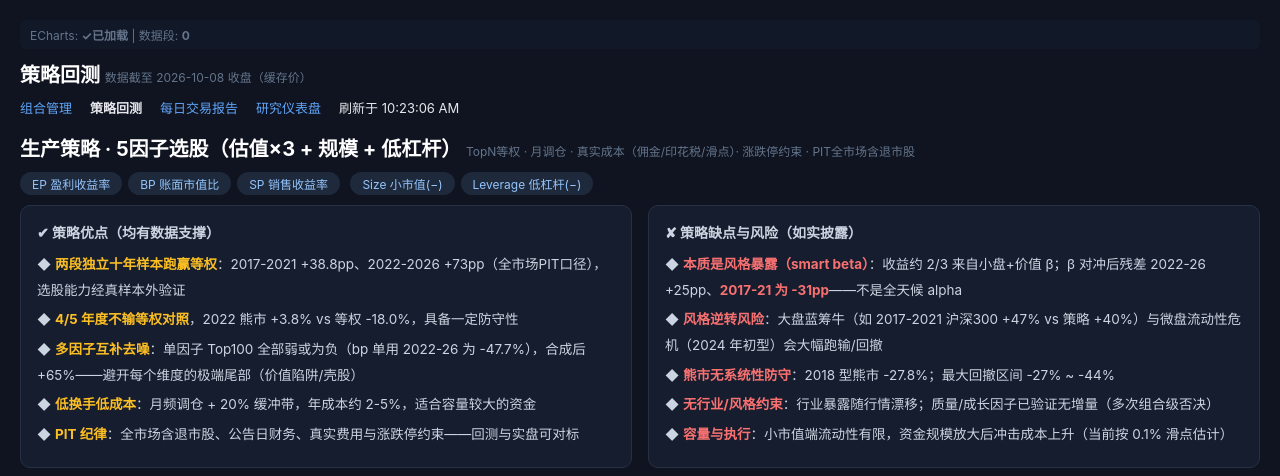
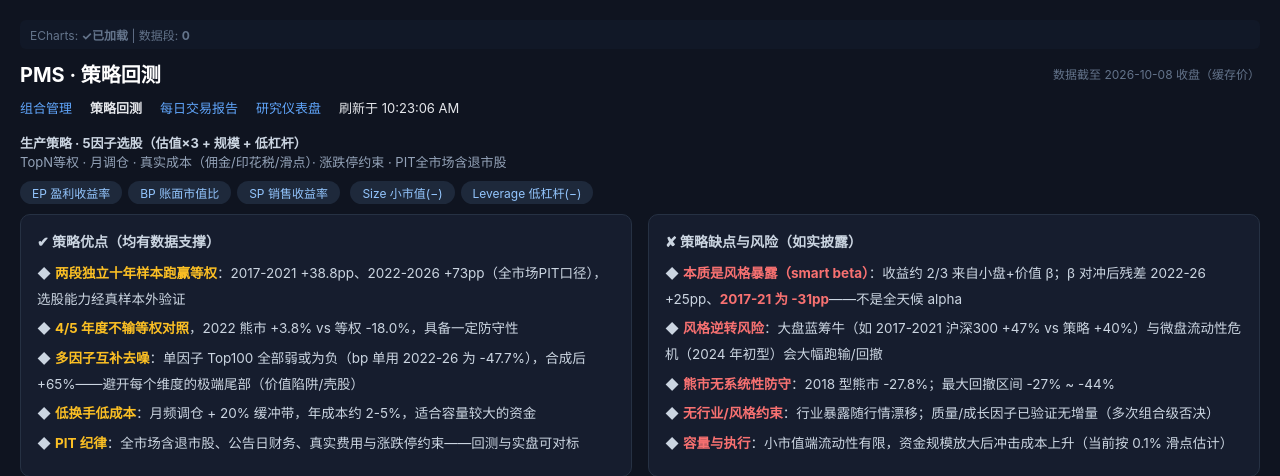
Before and after one commit to idlocus/quantitative_trading_system, a Flask app: page /strategy/ in a window 1280 px wide. Shown: the top 476 px of the page. Run offline with Flask 3, Linux system fonts and the light colour scheme; parts of the project's set-up code (start-up, migrations or seed data) failed here and were passed over.

Commit message:
策略页顶部精确匹配PMS：PMS · 策略回测 + flex布局 + 右侧数据截至 + 单h1

```diff
--- a/webapp/templates/strategy.html
+++ b/webapp/templates/strategy.html
@@ -8,7 +8,7 @@
 *{box-sizing:border-box;margin:0;padding:0}
 body{font-family:-apple-system,"Segoe UI","Microsoft YaHei",sans-serif;background:#0f1420;color:#e5e7eb;padding:20px}
 .container{max-width:1280px;margin:0 auto}
-h1{font-size:20px;color:#fff}h1 .sub{font-size:12px;color:#64748b;font-weight:400}
+h1{font-size:20px;color:#fff;display:flex;justify-content:space-between;align-items:center}h1 .sub{font-size:12px;color:#64748b;font-weight:400}
 .nav{margin:10px 0 16px;font-size:13px;display:flex;gap:18px;align-items:center}
 .nav a{color:#60a5fa;text-decoration:none}.nav a:hover{text-decoration:underline}
 .card{background:#161d2e;border:1px solid #263143;border-radius:10px;padding:16px;margin-bottom:16px}
@@ -31,13 +31,15 @@ td{padding:7px 10px;text-align:right;border-bottom:1px solid #1d2637;color:#cbd5
 <body>
 <div id="diagLine" style="font-size:12px;color:#64748b;padding:6px 10px;background:#111827;border-radius:6px;margin-bottom:10px">环境检测中…</div>
 <div class="container">
-  <h1>策略回测 <span class=sub>数据截至 {{ header_data.as_of }} 收盘（缓存价）</span></h1>
-  <div class=nav>
-    <a href=/pms>组合管理</a><b>策略回测</b><a href=/results>每日交易报告</a><a href=/research>研究仪表盘</a>
-    <span class=refresh>刷新于 <script>document.write(new Date().toLocaleTimeString())</script></span>
+  <h1>PMS · 策略回测 <span class="sub">数据截至 {{ header_data.as_of }} 收盘（缓存价）</span></h1>
+  <div class="nav">
+    <a href="/pms">组合管理</a><b>策略回测</b><a href="/results">每日交易报告</a><a href="/research">研究仪表盘</a>
+    <span class="refresh">刷新于 <script>document.write(new Date().toLocaleTimeString())</script></span>
   </div>
-  <h1>生产策略 · 5因子选股（估值×3 + 规模 + 低杠杆）
-    <span class="sub">TopN等权 · 月调仓 · 真实成本（佣金/印花税/滑点）· 涨跌停约束 · PIT全市场含退市股</span></h1>
+  <div style="font-size:13px;color:#94a3b8;margin:14px 0 8px">
+    <b style="color:#cbd5e1">生产策略 · 5因子选股（估值×3 + 规模 + 低杠杆）</b><br>
+    TopN等权 · 月调仓 · 真实成本（佣金/印花税/滑点）· 涨跌停约束 · PIT全市场含退市股
+  </div>
   <div style="margin:10px 0">
     <span class="pill">EP 盈利收益率</span><span class="pill">BP 账面市值比</span><span class="pill">SP 销售收益率</span>
     <span class="pill">Size 小市值(−)</span><span class="pill">Leverage 低杠杆(−)</span>
```
